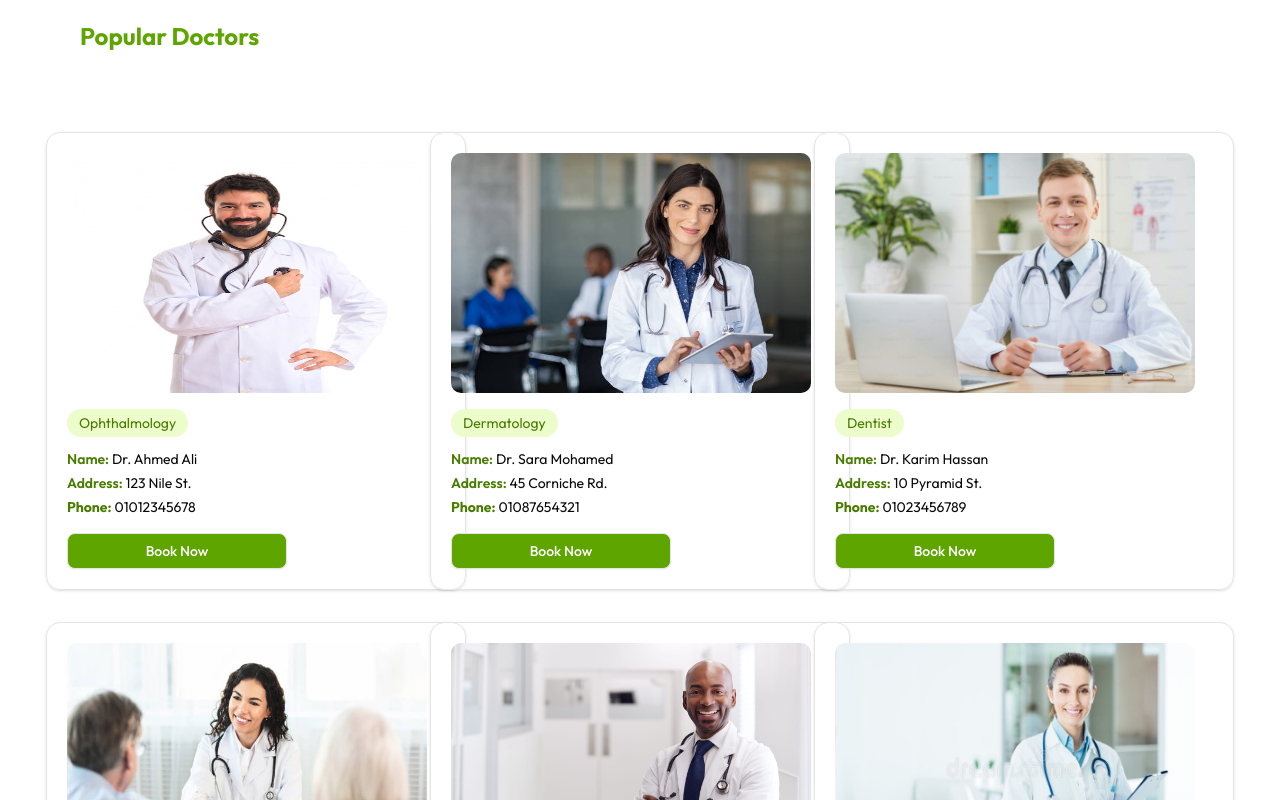
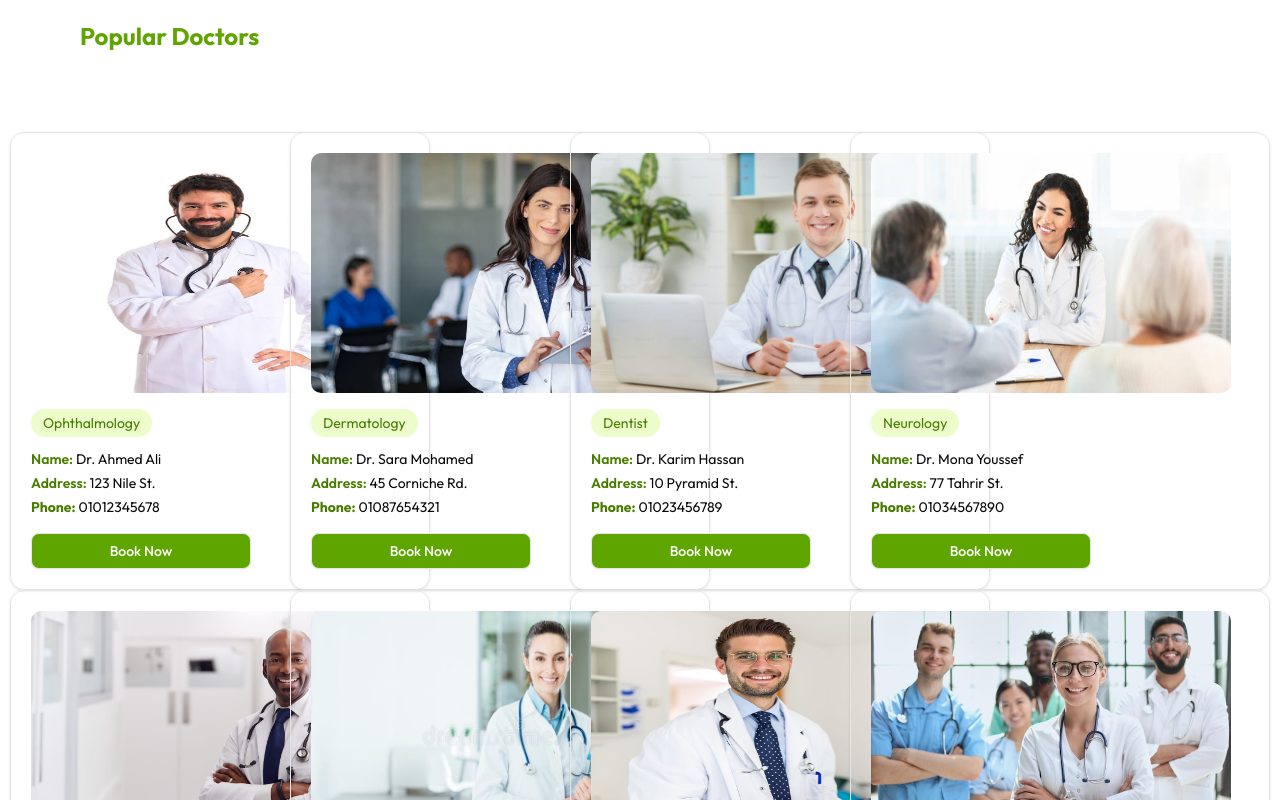
Before and after one commit to zaynab-abdallah/doctor-appointment-, a Next.js app: page / in a window 1280 px wide. Shown: the part 1280-2080 px from the top of the page. Built offline with nearby package versions, Linux system fonts and the light colour scheme; no server answers.

Commit message:
Change grid layout for doctors from 3 to 4 columns

```diff
--- a/components/_components/CategorySearch.jsx
+++ b/components/_components/CategorySearch.jsx
@@ -80,7 +80,7 @@
 
 
       {/* Doctors */}
-      <div className="grid grid-cols-1 justify-items-center md:grid-cols-2 lg:grid-cols-3 gap-8">
+      <div className="grid grid-cols-1 justify-items-center md:grid-cols-2 lg:grid-cols-4">
         {filteredDoctors.length > 0 ? (
           filteredDoctors.map((doctor) => (
             <DoctorCard key={doctor.id} doctor={doctor} />
```
